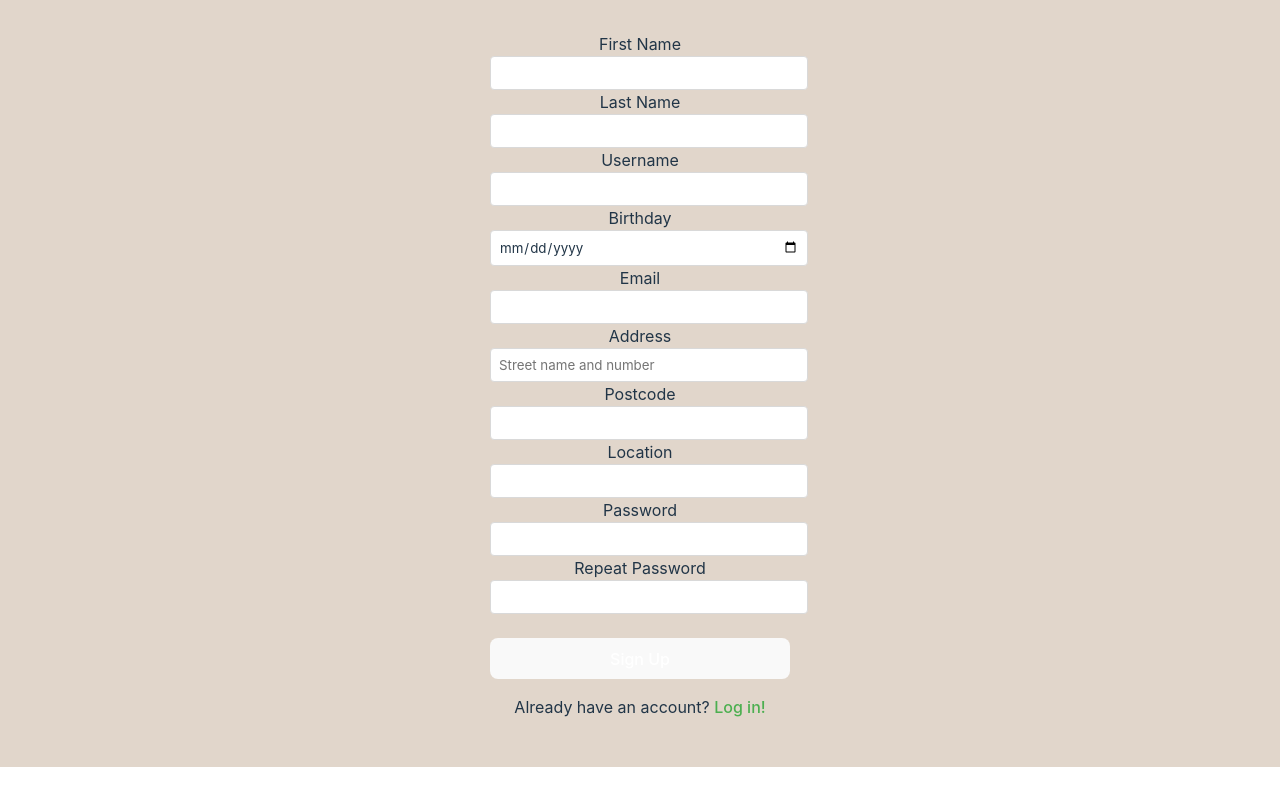
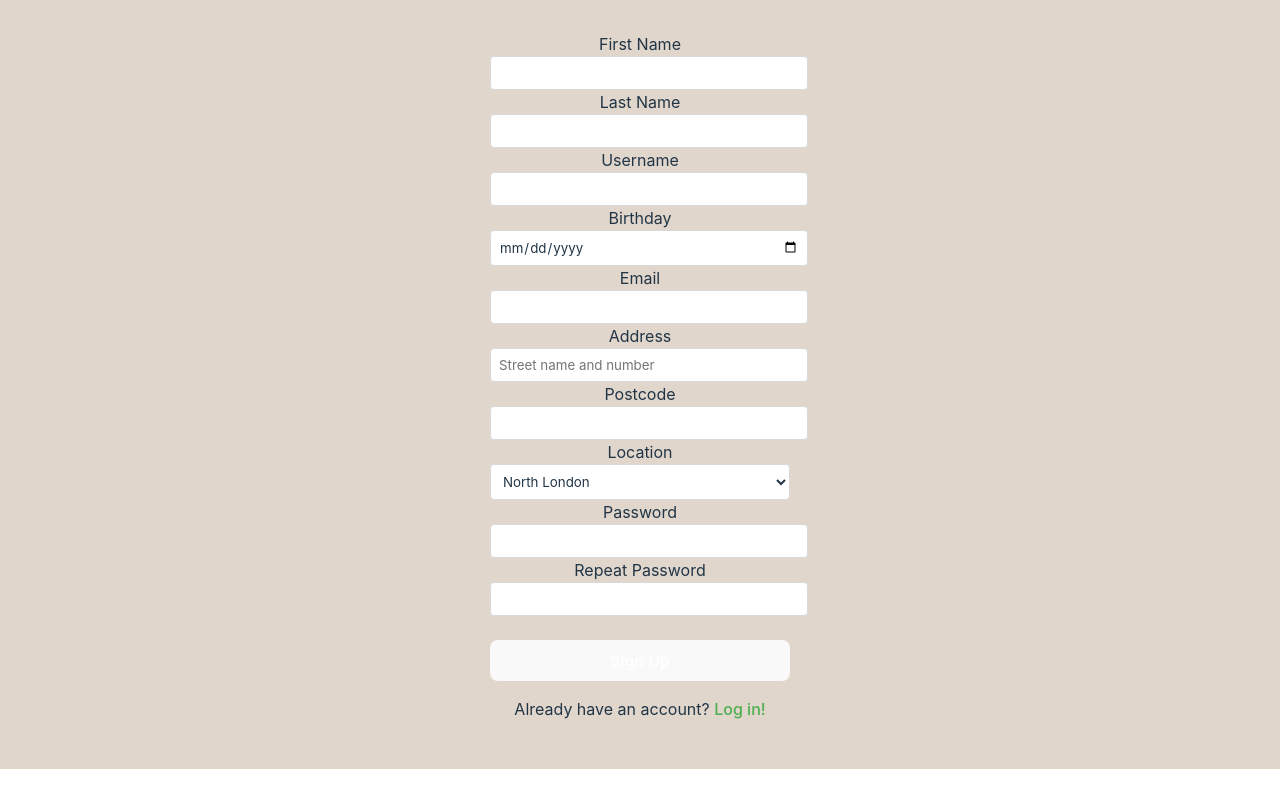
Before and after one commit to cactusballs/FullstackFour, a React (Vite) app in the folder client/: page /signup in a window 1280 px wide. Built offline with nearby package versions, Linux system fonts and the light colour scheme.

Commit message:
add drop-down menu for location field

```diff
--- a/client/src/components/registration/Registration.jsx
+++ b/client/src/components/registration/Registration.jsx
@@ -36,7 +36,12 @@ const Registration = () => {
                     </div>
                     <div>
                         <label htmlFor="location">Location</label>
-                        <input type="text" id="location" name="location" required />
+                        <select id="location" name="location">
+                            <option value="north">North London</option>
+                            <option value="south">South London</option>
+                            <option value="west">West London</option>
+                            <option value="east">East London</option>
+                        </select>
                     </div>
                     <div>
                         <label htmlFor="password">Password</label>
```
